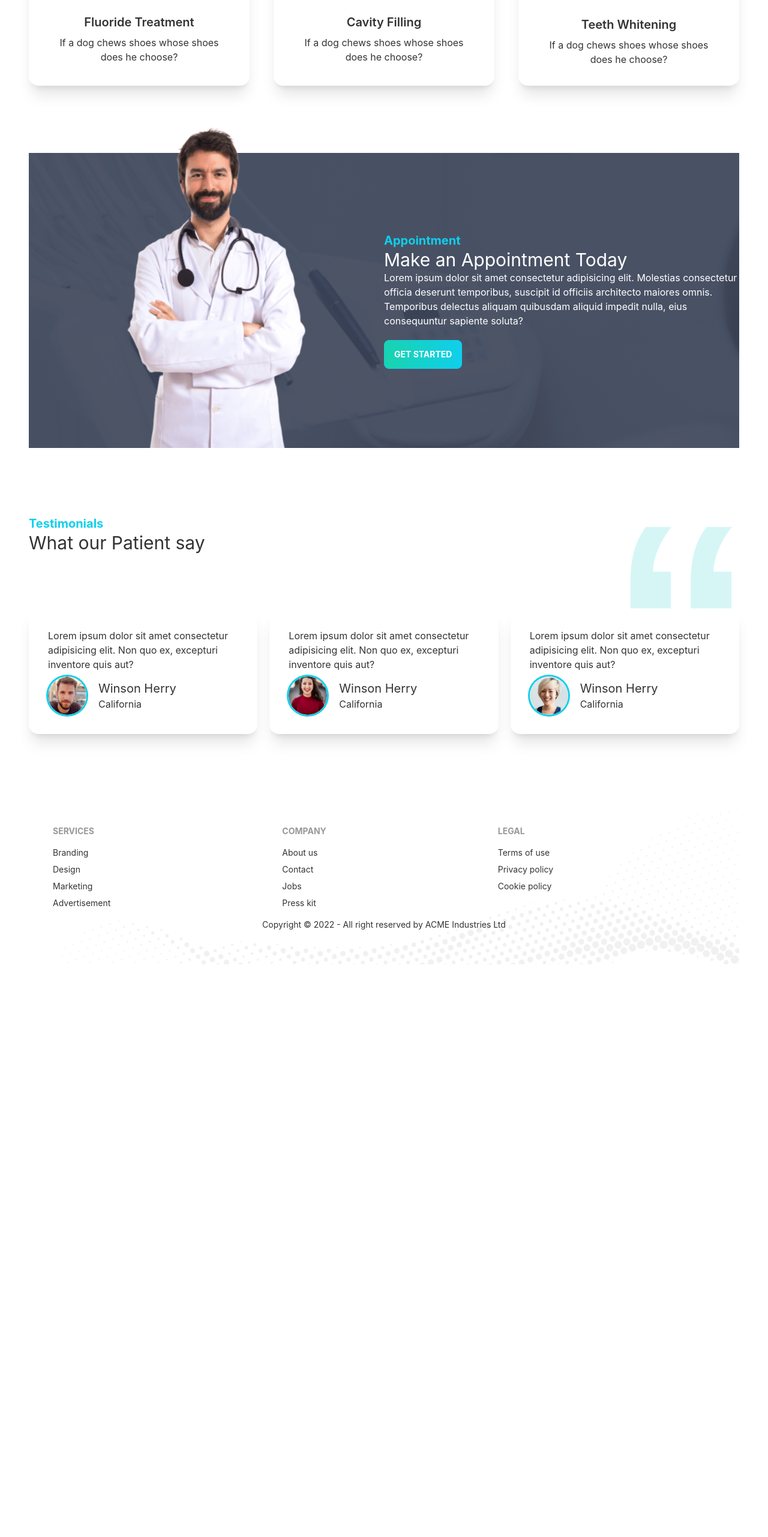
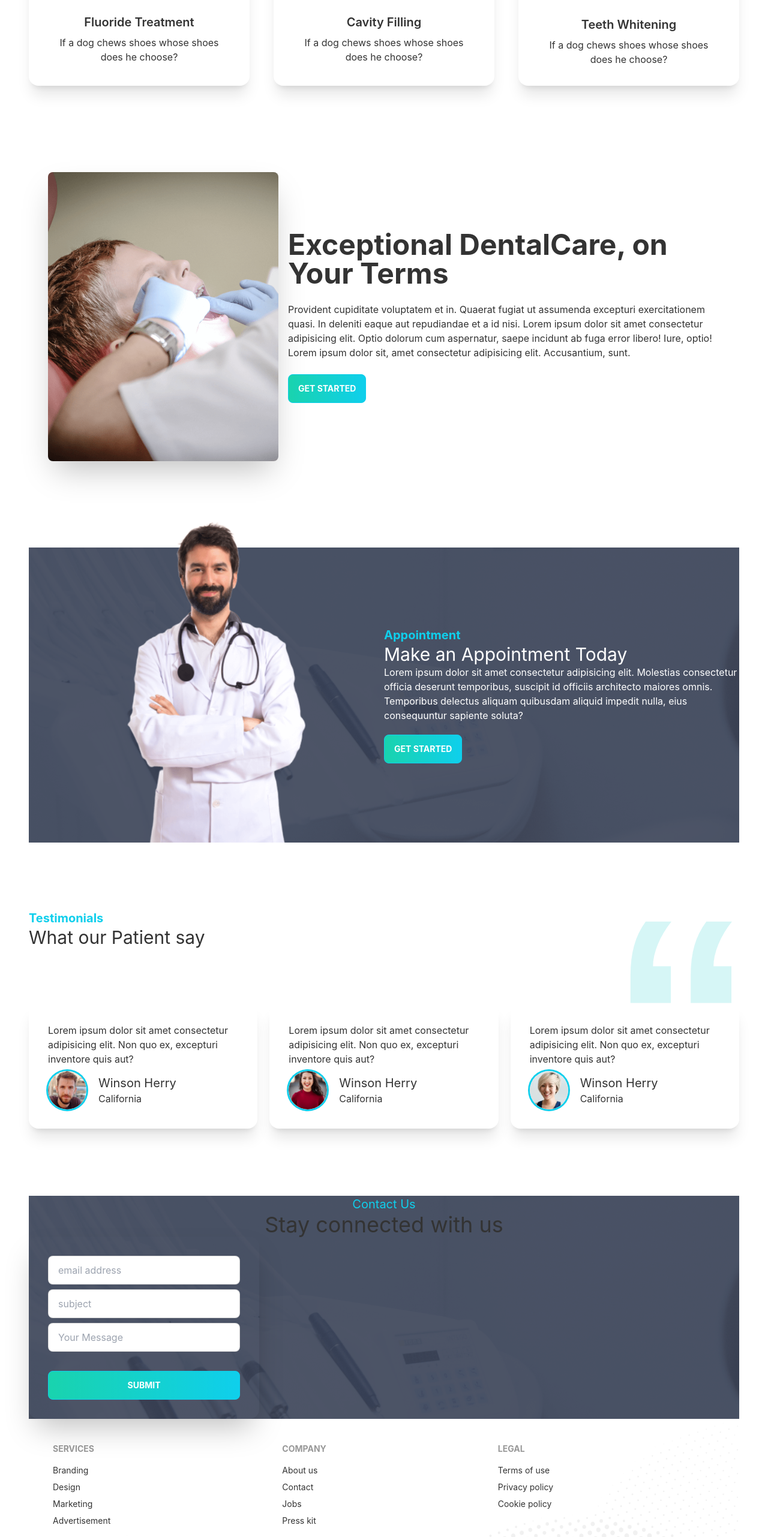
Before and after one commit to nosianuri/doctors-portal-client, a React (Create React App) app: page / in a window 1280 px wide. Shown: the part 1412-3975 px from the top of the page at 60% size. Before the commit the page ends 3020 px from the top, so only its background shows below. Built offline with nearby package versions, Linux system fonts and the light colour scheme; the HTML template or start-up script is replaced by a standard one.

Commit message:
Exceptional part add

```diff
--- /dev/null
+++ b/src/Pages/Home/Contact.js
@@ -0,0 +1,36 @@
+import React from 'react';
+import PrimaryButton from '../Shared/PrimaryButton';
+import appointment from '../../assets/images/appointment.png';
+
+const Contact = () => {
+    return (
+        <div style={{
+            background: `url(${appointment})`
+        }} className='justify-center items-center	'>
+            <div className='text-center'>
+                <h3 className='text-primary text-xl font-bold-uppercase'>Contact Us</h3>
+                <h2 className='text-4xl'>Stay connected with us</h2>
+            </div>
+            <div class="card -center max-w-sm shadow-2xl ">
+                <div class="card-body">
+                    <div class="form-control">
+                        <input type="text" placeholder="email address" class="input input-bordered" />
+                    </div>
+                    <div class="form-control">
+                        <input type="text" placeholder="subject" class="input input-bordered" />
+                    </div>
+                    <div className='form-control'>
+                        <input type="text" placeholder='Your Message' class="input input-bordered" />
+                    </div>
+                    <div class="form-control mt-6">
+                        <PrimaryButton>Submit</PrimaryButton>
+                    </div>
+                </div>
+            </div>
+        </div>
+
+
+    );
+};
+
+export default Contact;
--- /dev/null
+++ b/src/Pages/Home/Exceptional.js
@@ -0,0 +1,20 @@
+import React from 'react';
+import treatment from '../../assets/images/treatment.png';
+import PrimaryButton from '../Shared/PrimaryButton';
+
+const Exceptional = () => {
+    return (
+        <div class="hero-content flex-col lg:flex-row-reverse my-28">
+  <div class="hero-content flex-col lg:flex-row">
+    <img src={treatment} className="max-w-sm rounded-lg shadow-2xl" alt=''/>
+    <div>
+      <h1 class="text-5xl font-bold">Exceptional DentalCare, on Your Terms</h1>
+      <p class="py-6">Provident cupiditate voluptatem et in. Quaerat fugiat ut assumenda excepturi exercitationem quasi. In deleniti eaque aut repudiandae et a id nisi. Lorem ipsum dolor sit amet consectetur adipisicing elit. Optio dolorum cum aspernatur, saepe incidunt ab fuga error libero! Iure, optio! Lorem ipsum dolor sit, amet consectetur adipisicing elit. Accusantium, sunt.</p>
+      <PrimaryButton>Get Started</PrimaryButton>
+    </div>
+  </div>
+</div>
+    );
+};
+
+export default Exceptional;
--- a/src/Pages/Home/Home.js
+++ b/src/Pages/Home/Home.js
@@ -1,5 +1,7 @@
 import React from 'react';
 import Banner from './Banner';
+import Contact from './Contact';
+import Exceptional from './Exceptional';
 import Footer from './Footer';
 import Info from './Info';
 import MakeAppointment from './MakeAppointment';
@@ -12,8 +14,10 @@ const Home = () => {
             <Banner></Banner>
             <Info></Info>
             <Services></Services>
+            <Exceptional></Exceptional>
             <MakeAppointment></MakeAppointment>
             <Testimonials></Testimonials>
+            <Contact></Contact>
             <Footer></Footer>
         </div>
     );
```
